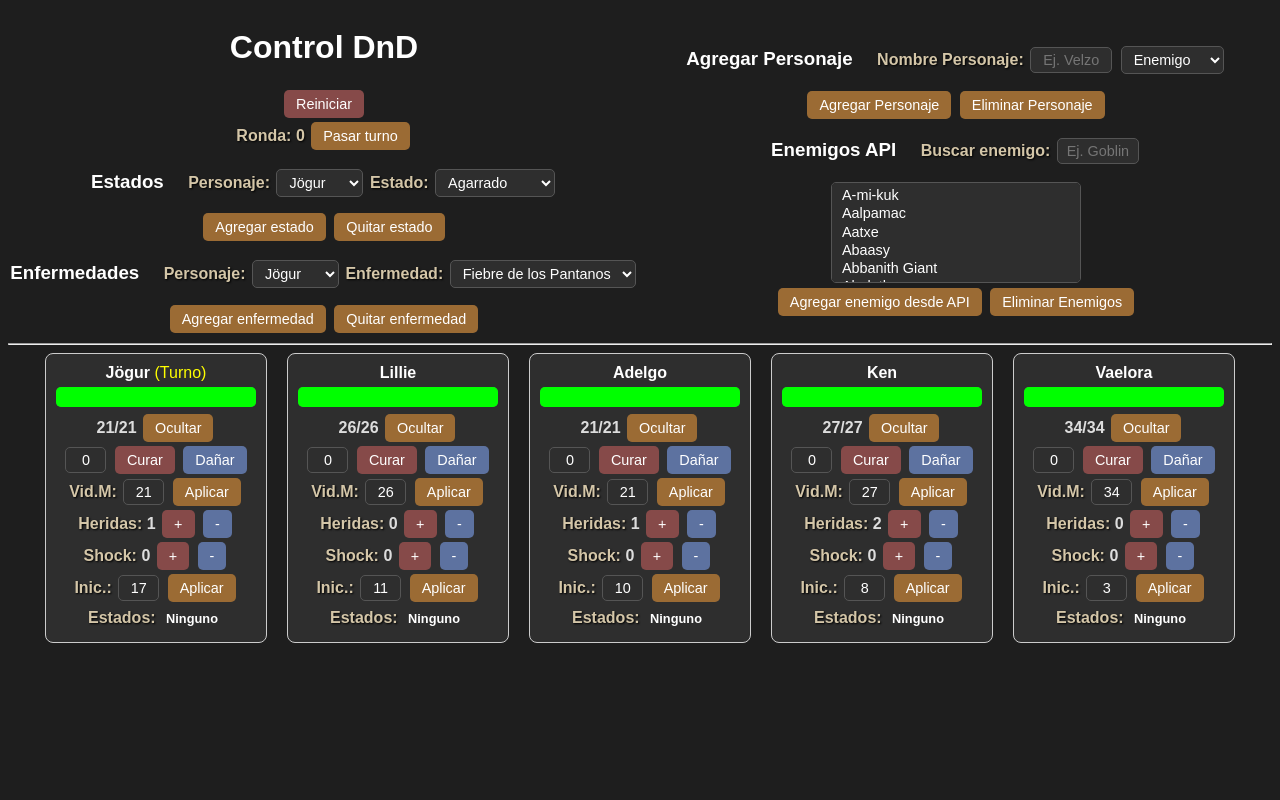
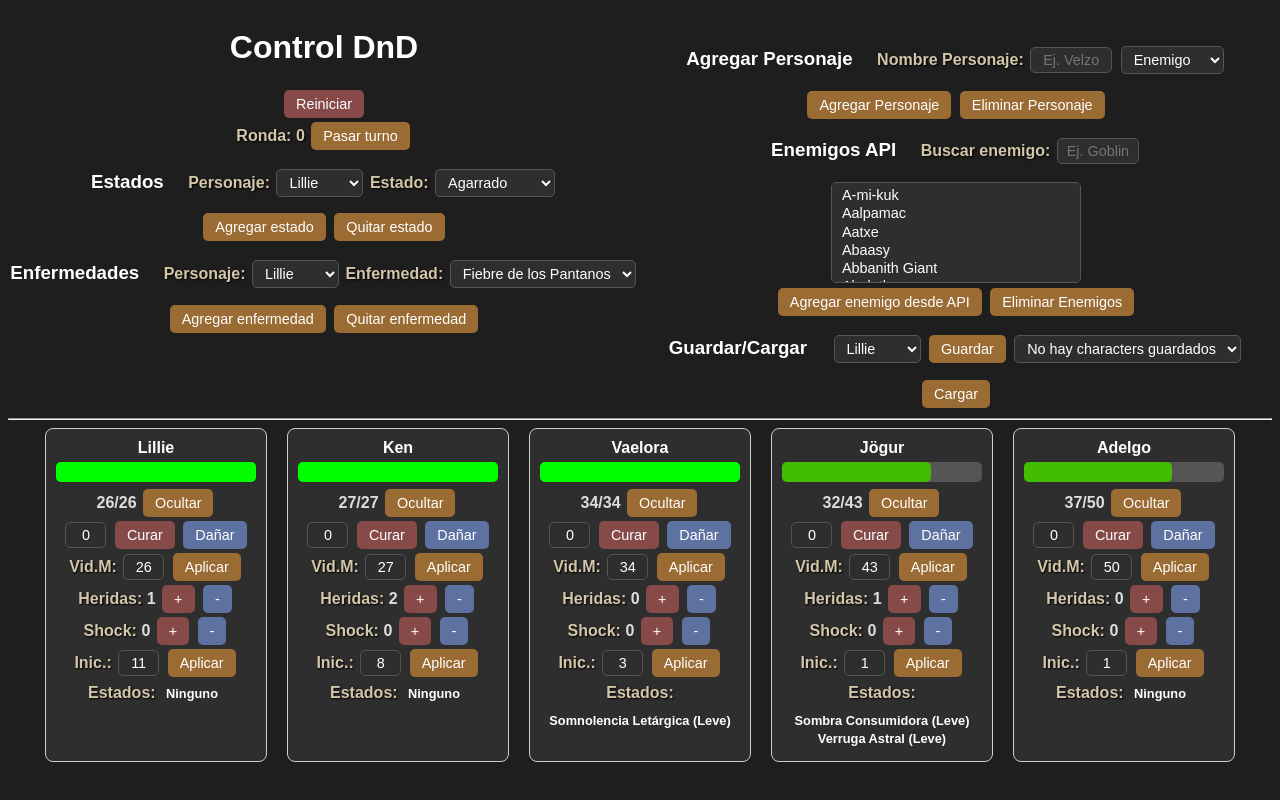
Before and after one commit to corona314/dnd_dashboard, a Flask app: page /control in a window 1280 px wide. Run offline with Flask 3, Linux system fonts and the light colour scheme.

Commit message:
Save and load implemented

```diff
--- a/app.py
+++ b/app.py
@@ -181,6 +181,26 @@ def actualizar():
     elif personaje_accion == "eliminar" and nombre:
         personajes = [p for p in personajes if p["nombre"] != nombre]
 
+    # Importar personaje completo (desde guardado)
+    elif personaje_accion == "importar" and "personaje" in data:
+        p = data["personaje"]
+
+        # eliminar si ya existe uno con ese nombre
+        personajes = [x for x in personajes if x["nombre"] != p["nombre"]]
+
+        personajes.append({
+            "nombre": p["nombre"],
+            "vida_actual": p.get("vida_actual", 0),
+            "vida_max": p.get("vida_max", 0),
+            "heridas": p.get("heridas", 0),
+            "shock": p.get("shock", 0),
+            "imagen": p.get("imagen", "character.png"),
+            "estados": p.get("estados", []),
+            "iniciativa": p.get("iniciativa", 0),
+            "turno": False,  # nunca importes turno activo
+            "tipo": p.get("tipo", "character"),
+            "vida_visible": p.get("vida_visible", True)
+        })
     guardar_personajes(personajes)
     guardar_ronda(ronda_actual)
     return jsonify({"status": "ok"})
--- a/personajes.json
+++ b/personajes.json
@@ -8,7 +8,9 @@
             "heridas": 0,
             "shock": 0,
             "imagen": "vaelora.png",
-            "estados": [],
+            "estados": [
+                "Somnolencia Letárgica (Leve)"
+            ],
             "iniciativa": 3,
             "tipo": "character",
             "turno": false,
@@ -28,23 +30,10 @@
             "vida_visible": true
         },
         {
-            "nombre": "Adelgo",
-            "vida_actual": 21,
-            "vida_max": 21,
-            "heridas": 1,
-            "shock": 0,
-            "imagen": "adelgo.jpeg",
-            "estados": [],
-            "iniciativa": 10,
-            "tipo": "character",
-            "turno": false,
-            "vida_visible": true
-        },
-        {
             "nombre": "Lillie",
             "vida_actual": 26,
             "vida_max": 26,
-            "heridas": 0,
+            "heridas": 1,
             "shock": 0,
             "imagen": "lillie.png",
             "estados": [],
@@ -55,15 +44,31 @@
         },
         {
             "nombre": "Jögur",
-            "vida_actual": 21,
-            "vida_max": 21,
+            "vida_actual": 32,
+            "vida_max": 43,
             "heridas": 1,
             "shock": 0,
-            "imagen": "jormungandr.jpg",
+            "imagen": "character.png",
+            "estados": [
+                "Sombra Consumidora (Leve)",
+                "Verruga Astral (Leve)"
+            ],
+            "iniciativa": 1,
+            "turno": false,
+            "tipo": "character",
+            "vida_visible": true
+        },
+        {
+            "nombre": "Adelgo",
+            "vida_actual": 37,
+            "vida_max": 50,
+            "heridas": 0,
+            "shock": 0,
+            "imagen": "character.png",
             "estados": [],
-            "iniciativa": 17,
+            "iniciativa": 1,
+            "turno": false,
             "tipo": "character",
-            "turno": true,
             "vida_visible": true
         }
     ]
--- a/templates/control.html
+++ b/templates/control.html
@@ -84,6 +84,15 @@
             <button class="button" onclick="agregarDesdeAPISeleccionado()">Agregar enemigo desde API</button>
             <button class="button" onclick="eliminarEnemigos()">Eliminar Enemigos</button>
         </div>
+        <div>
+            <h3 style="margin-right:20px; display:inline-block;">Guardar/Cargar</h3>
+            <select id="char-a-guardar"></select>
+
+            <button class="button" onclick="guardarCharSeleccionado()">Guardar</button>
+
+            <select id="chars-guardados"></select>
+            <button class="button" onclick="cargarCharSeleccionado()">Cargar</button>
+        </div>
     </section>
 </div>
 
@@ -141,6 +150,7 @@ async function fetchData() {
     renderPersonajes();
     renderPersonajeSelects();
     renderEnfermedadesSelect();
+    actualizarSelectorGuardar();
 }
 
 function renderPersonajes() {
@@ -305,6 +315,90 @@ async function eliminarPersonaje() {
     });
     await fetchData();
 
+}
+
+function actualizarSelectorGuardar() {
+    const sel = document.getElementById("char-a-guardar");
+    sel.innerHTML = "";
+
+    const chars = personajes.filter(p => p.tipo === "character");
+
+    if (!chars.length) {
+        sel.innerHTML = `<option disabled selected>No hay characters</option>`;
+        return;
+    }
+
+    chars.forEach(p => {
+        sel.innerHTML += `<option value="${p.nombre}">${p.nombre}</option>`;
+    });
+}
+
+function actualizarDropdownChars() {
+    const sel = document.getElementById("chars-guardados");
+    const guardados = JSON.parse(localStorage.getItem("chars_guardados") || "{}");
+
+    sel.innerHTML = "";
+
+    const nombres = Object.keys(guardados);
+    if (!nombres.length) {
+        sel.innerHTML = `<option disabled selected>No hay characters guardados</option>`;
+        return;
+    }
+
+    nombres.forEach(nombre => {
+        sel.innerHTML += `<option value="${nombre}">${nombre}</option>`;
+    });
+}
+
+async function cargarCharSeleccionado() {
+    const sel = document.getElementById("chars-guardados");
+    const nombre = sel.value;
+    if (!nombre) return;
+
+    const guardados = JSON.parse(localStorage.getItem("chars_guardados") || {});
+    const char = guardados[nombre];
+    if (!char) return;
+
+    // Si ya existe en la sesión, lo eliminamos primero
+    if (personajes.some(p => p.nombre === nombre)) {
+        await fetch("/actualizar", {
+            method: "POST",
+            headers: { "Content-Type": "application/json" },
+            body: JSON.stringify({ nombre, personaje_accion: "eliminar" })
+        });
+    }
+
+    // Volvemos a agregarlo completo
+    await fetch("/actualizar", {
+        method: "POST",
+        headers: { "Content-Type": "application/json" },
+        body: JSON.stringify({
+            personaje_accion: "importar",
+            personaje: char
+        })
+    });
+
+    await fetchData();
+}
+
+function guardarCharSeleccionado() {
+    const sel = document.getElementById("char-a-guardar");
+    const nombre = sel.value;
+    if (!nombre) return;
+
+    const char = personajes.find(
+        p => p.nombre === nombre && p.tipo === "character"
+    );
+    if (!char) return;
+
+    const guardados = JSON.parse(localStorage.getItem("chars_guardados") || "{}");
+
+    guardados[nombre] = structuredClone(char); // sobrescribe si existe
+
+    localStorage.setItem("chars_guardados", JSON.stringify(guardados));
+
+    alert(`Character "${nombre}" guardado`);
+    actualizarDropdownChars();
 }
 
 function siguienteNivel(nombreEnf, nivelActual) {
@@ -641,7 +735,7 @@ async function agregarDesdeAPISeleccionado() {
 
 // Cargar la lista al inicio
 cargarListaAPI();
-
+actualizarDropdownChars();
 
 </script>
 
```
